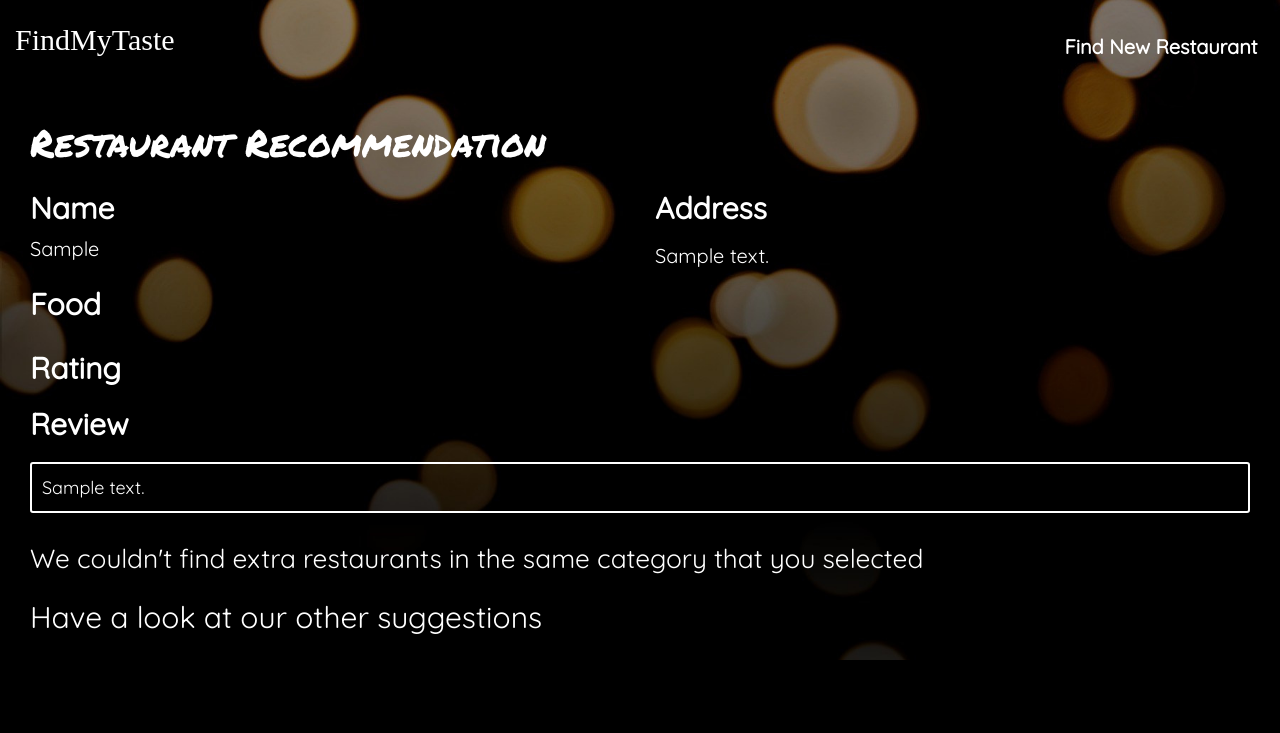
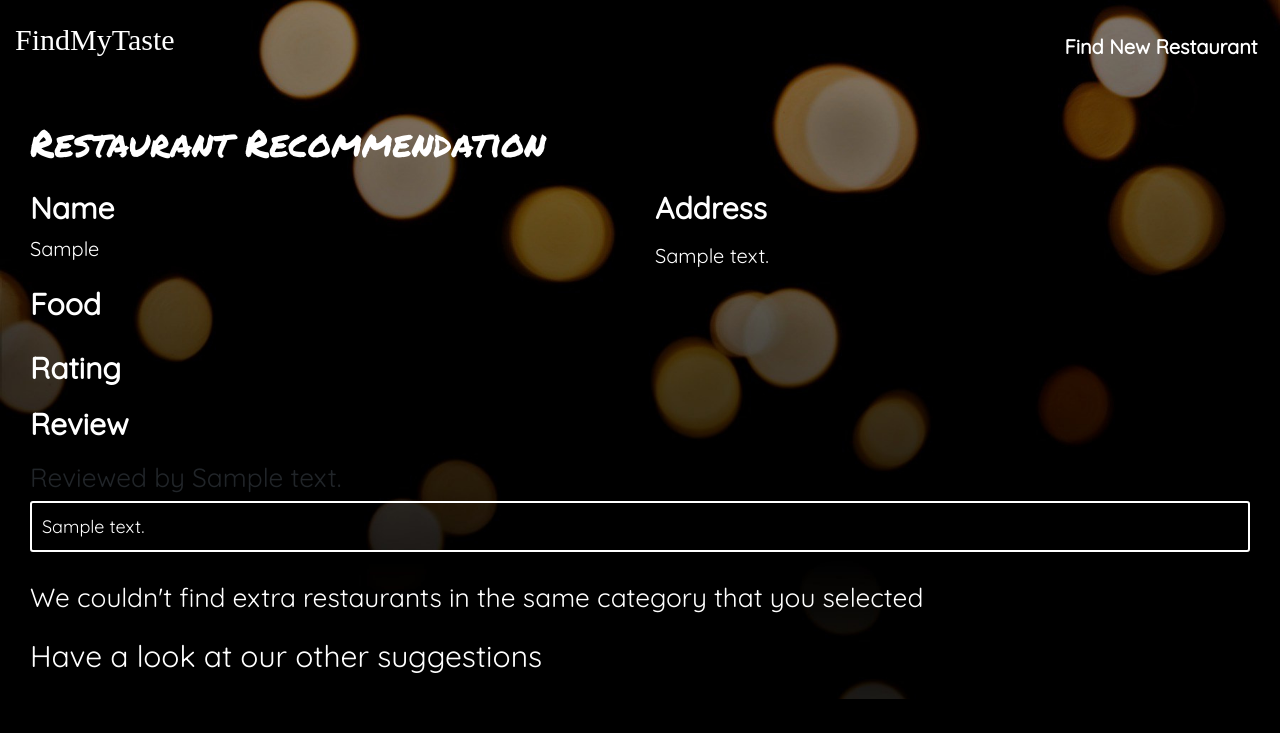
Before and after one commit to BApillli/AH, a Flask app: template Project2/templates/secondpage.html in a window 1280 px wide. Shown: the top 733 px of the page. Run offline with Flask 2, Linux system fonts and the light colour scheme; the template is opened without the code that fills it: most values are stand-ins (such as "Sample title", 1, 10 or a date in 2020); some libraries are stand-ins or nearby versions; some web fonts are replaced.

Commit message:
Name of reviewer added

```diff
--- a/Project2/templates/secondpage.html
+++ b/Project2/templates/secondpage.html
@@ -138,6 +138,7 @@
                     <div class='row' style='width: 100%;'>
                         <div class="col-12 col-sm-12 col-md-12 col-lg-12 col-xl-12">
                             <h2 class = "text-white second-label" style="margin-bottom: 20px;">Review</h2>
+                            <h3>Reviewed by {{ reviewer }}</h3>
                         </div>
                         <br/>
                         <div class="col-12 col-sm-12 col-md-12 col-lg-12 col-xl-12">
```
